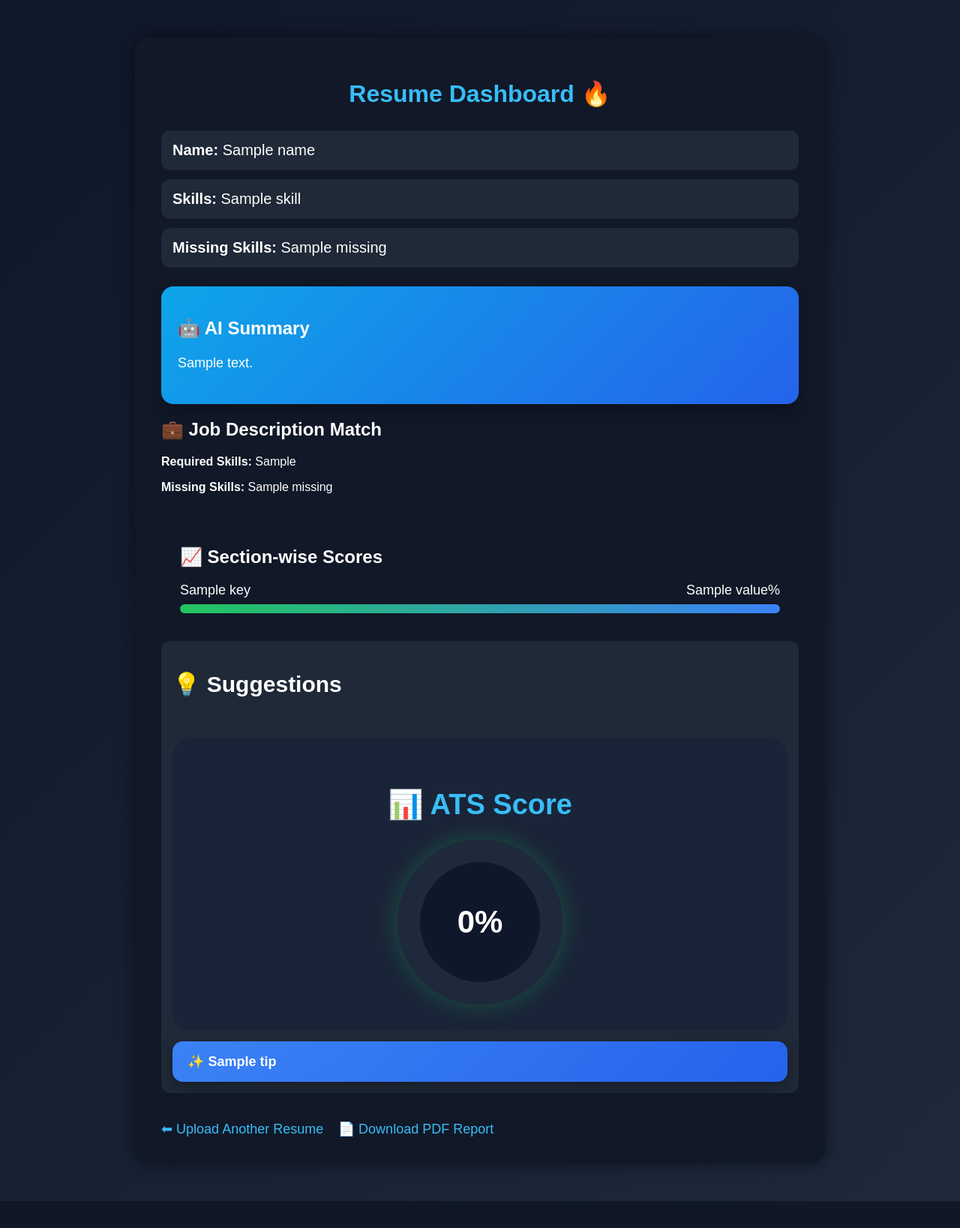
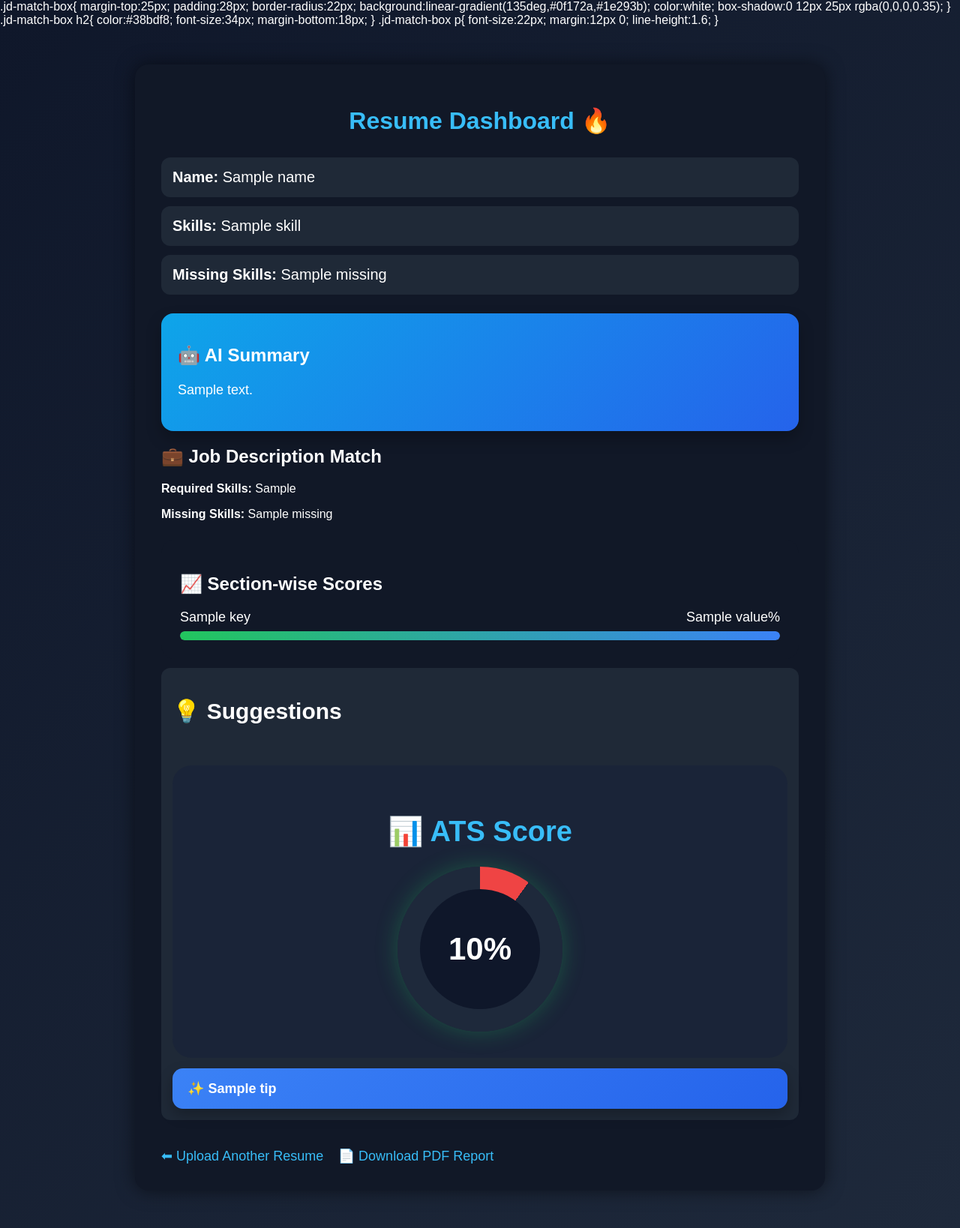
Before and after one commit to shobhitrao/ATS-Analyzer-AI, a Flask app: template resume-parser/templates/result.html in a window 1280 px wide. Shown: the whole page at 75% size. Before the commit the page ends 1602 px from the top, so only its background shows below. Run offline with Flask 3, Linux system fonts and the light colour scheme; the template is opened without the code that fills it: most values are stand-ins (such as "Sample title", 1, 10 or a date in 2020).

Commit message:
Fixed ATS meter animation

```diff
--- a/resume-parser/templates/result.html
+++ b/resume-parser/templates/result.html
@@ -218,28 +218,29 @@
 </head>
 
 <script>
+document.addEventListener("DOMContentLoaded", function(){
+
 let circle = document.querySelector(".progress-circle");
-let score = parseInt(circle.dataset.score);
+if(!circle) return;
+
+let score = parseInt(circle.dataset.score) || 0;
 let text = document.getElementById("score-text");
 
 let count = 0;
-let color = "#22c55e";   // default green
+let color = "#22c55e";
 
 if(score <= 40){
-    color = "#ef4444";   // red
+    color = "#ef4444";
 }
 else if(score <= 70){
-    color = "#facc15";   // yellow
-}
-else{
-    color = "#22c55e";   // green
+    color = "#facc15";
 }
 
 let interval = setInterval(() => {
 
     if(count >= score){
         clearInterval(interval);
-    }else{
+    } else {
         count++;
         text.innerText = count + "%";
 
@@ -248,6 +249,9 @@
     }
 
 }, 20);
+
+});
+</script>
 
 .jd-match-box{
     margin-top:25px;
```
